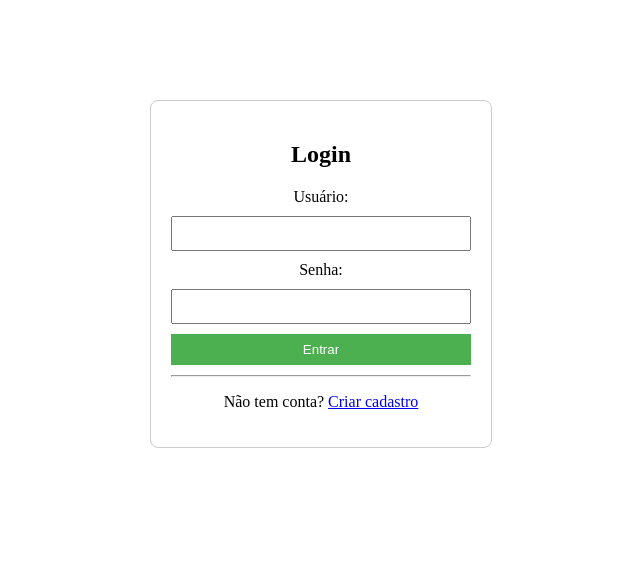
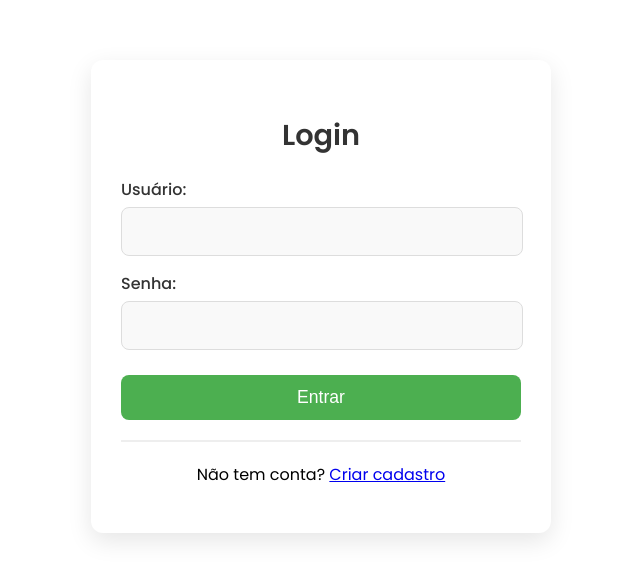
Before and after one commit to ThamirisAdriano/univesp-salao, an Angular app: page /login in a window 1280 px wide. Shown: the top 580 px of the page, without its empty margins (319-959 px from the left). Built offline with nearby package versions, Linux system fonts and the light colour scheme.

Commit message:
style: Update login.component.css

```diff
--- a/src/app/pages/login/login.component.css
+++ b/src/app/pages/login/login.component.css
@@ -1,18 +1,59 @@
+@import url('https://fonts.googleapis.com/css2?family=Poppins:wght@400;500;600&display=swap');
+
 .login-container {
-    max-width: 300px;
-    margin: 100px auto;
-    padding: 20px;
-    border: 1px solid #ccc;
-    border-radius: 8px;
+    max-width: 400px;
+    margin: 60px auto;
+    padding: 30px;
+    border-radius: 12px;
+    background-color: #ffffff;
+    box-shadow: 0 8px 24px rgba(0, 0, 0, 0.1);
     text-align: center;
+    transition: transform 0.3s;
+    font-family: 'Poppins', sans-serif;
 }
 
-  input, button {
+.login-container:hover {
+    transform: translateY(-5px);
+}
+
+.login-container h2 {
+    font-size: 1.8em;
+    margin-bottom: 20px;
+    color: #333;
+}
+
+label {
+    display: block;
+    text-align: left;
+    font-weight: 500;
+    color: #333;
+    margin-bottom: 5px;
+    margin-top: 15px;
+}
+
+input {
     display: block;
     width: 100%;
-    margin: 10px 0;
-    padding: 8px;
-    box-sizing: border-box;
+    margin-bottom: 15px;
+    padding: 12px 0;
+    border-radius: 8px;
+    border: 1px solid #ddd;
+    background-color: #f9f9f9;
+    font-family: 'Poppins', sans-serif;
+    font-size: 0.95em;
+    color: #333;
+    transition: border-color 0.3s, box-shadow 0.3s;
+}
+
+input::placeholder {
+    color: #aaa;
+    font-style: italic;
+}
+
+input:focus {
+    border-color: #4CAF50;
+    box-shadow: 0 0 5px rgba(76, 175, 80, 0.3);
+    outline: none;
 }
 
 button {
@@ -20,13 +61,37 @@
     color: white;
     border: none;
     cursor: pointer;
+    padding: 12px;
+    border-radius: 8px;
+    font-size: 1.1em;
+    font-weight: 500;
+    transition: background-color 0.3s, transform 0.2s;
+    width: 100%;
+    margin-top: 10px;
 }
 
 button:hover {
     background-color: #45a049;
+    transform: translateY(-2px);
 }
 
-  .erro {
-    color: red;
-    margin-top: 10px;
+hr {
+    margin: 20px 0;
+    border: 0.5px solid #eee;
 }
+
+footer {
+    font-size: 0.9em;
+    color: #555;
+}
+
+footer a {
+    color: #673ab7;
+    text-decoration: none;
+    font-weight: 500;
+    transition: color 0.3s;
+}
+
+footer a:hover {
+    color: #512da8;
+}
```
Lines whose indentation alone changed are shown as unchanged.
